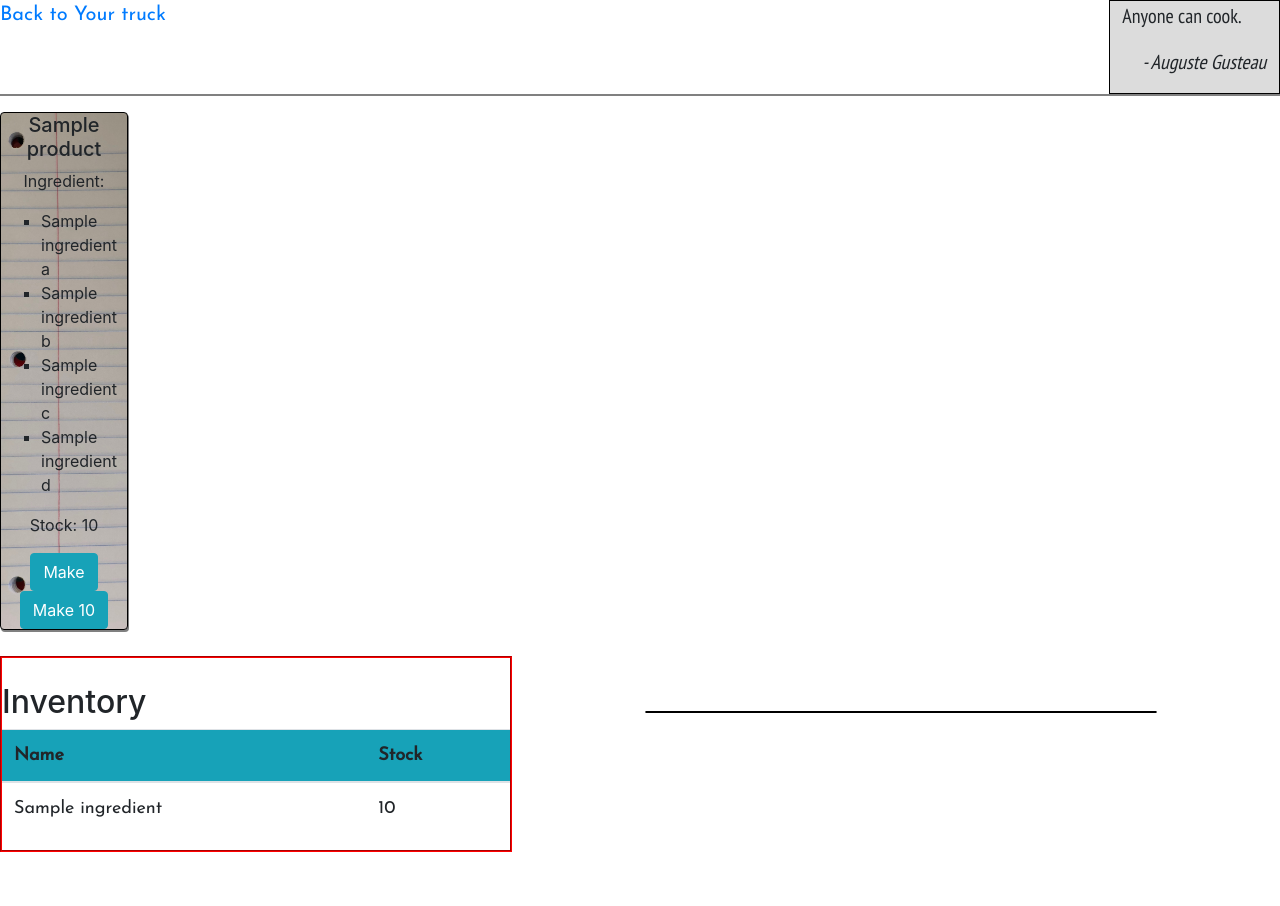
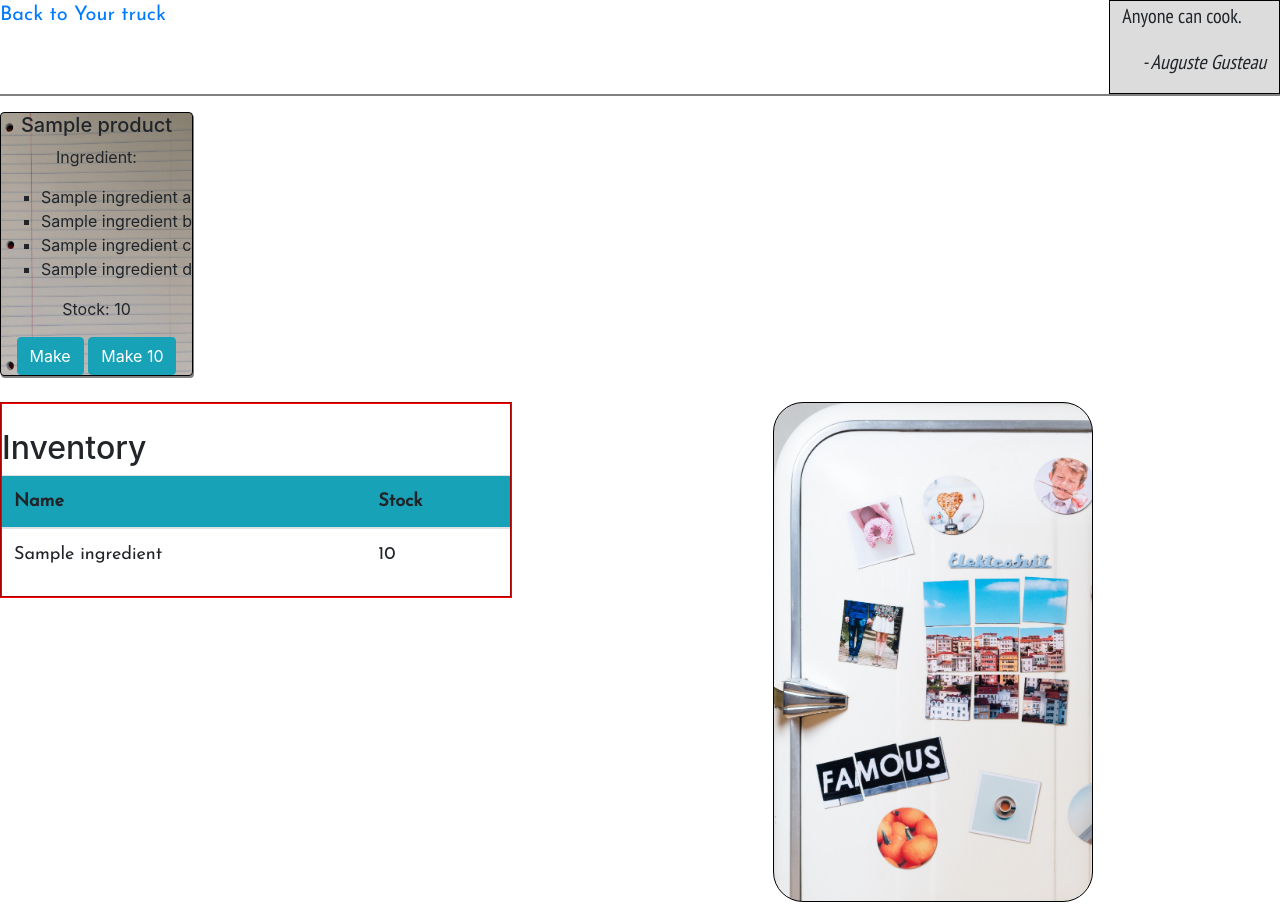
Before and after one commit to BiTheDev/Project_one, a Django app: template apps/Food_Truck/templates/cook.html in a window 1280 px wide. Before the commit the page ends 852 px from the top, so only its background shows below. Run offline with Django 3.2, Linux system fonts and the light colour scheme; the template is opened without the code that fills it: most values are stand-ins (such as "Sample title", 1, 10 or a date in 2020); some libraries are stand-ins or nearby versions.

Commit message:
new style

```diff
--- /dev/null
+++ b/apps/Food_Truck/static/JS/cook.js
@@ -0,0 +1,13 @@
+$(document).ready(function(){
+    $("#fridge-open").click(function(){
+        $("#fridge-open").toggle();
+        $("#fridge").toggle();
+    });
+})
+
+$(document).ready(function(){
+    $("#close").click(function(){
+        $("#fridge").toggle();
+        $("#fridge-open").toggle();
+    });
+})
--- a/apps/Food_Truck/static/css/cook.css
+++ b/apps/Food_Truck/static/css/cook.css
@@ -37,7 +37,6 @@ hr{
     display: inline-block !important;
     vertical-align: top !important;
     text-align: center;
-    width:10%;
     border:1px groove black !important;
     box-shadow: 1px 2px gray;
     font-size: 16px;
@@ -54,15 +53,29 @@ form{
 }
 
 #Inventory{
+    vertical-align: top;
     display: inline-block;
     width:40%;
     border:2px groove red;
 }
 
 #fridge{
+    background-image: url('../img/fridge-inside.jpg');
+    background-size:cover;
     display: inline-block;
-    margin-left:10%;
-    width:40%;
+    margin-left:20%;
+    width:25%;
+    height:500px;
+    border:1px solid black;
+    border-radius: 30px;
+}
+#fridge-open{
+    background-image: url('../img/fridge-outside.jpg');
+    background-size:cover;
+    display: inline-block;
+    margin-left:20%;
+    width:25%;
+    height:500px;
     border:1px solid black;
     border-radius: 30px;
 }
@@ -71,3 +84,18 @@ form{
     display: block;
     margin-top: 2%;
 }
+
+
+.bottom_card{
+    display: inline-block;
+    width:20% !important;
+    border:1px solid black;
+    margin: 3%;
+    text-align: center;
+    border-radius: 20px;
+}
+
+#close{
+    display: block;
+    margin-left: 40%;
+}
--- a/apps/Food_Truck/templates/cook.html
+++ b/apps/Food_Truck/templates/cook.html
@@ -6,6 +6,8 @@
 	<link rel="stylesheet" type="text/css" href="{% static 'css/cook.css' %}">
 	<link rel="stylesheet" href="https://maxcdn.bootstrapcdn.com/bootstrap/4.0.0/css/bootstrap.min.css" integrity="sha384-Gn5384xqQ1aoWXA+058RXPxPg6fy4IWvTNh0E263XmFcJlSAwiGgFAW/dAiS6JXm" crossorigin="anonymous">
 	<link href="https://fonts.googleapis.com/css?family=Josefin+Sans|PT+Sans+Narrow" rel="stylesheet">
+	<script type="text/javascript" src="https://ajax.googleapis.com/ajax/libs/jquery/3.3.1/jquery.min.js"></script>
+	<script type="text/javascript" src="{% static 'JS/cook.js' %}"></script>
 </head>
 <body>
 	<div id="link">
@@ -18,7 +20,7 @@
 		{% if messages %}
       		{% for message in messages %}
       			{% if message.level == DEFAULT_MESSAGE_LEVELS.WARNING %}
-      				<p style="color : red">{{message}}</p>
+      				<p style="color: red;">{{message}}</p>
       			{% endif %}
       		{% endfor %}
 		{% endif %}
@@ -77,8 +79,13 @@
 		</tbody>
 		</table>
 		</div>
-		<div id="fridge">
-
+		<button id="fridge-open"></button>
+		<div id="fridge" style="display: none;">
+				<button id="close">Close Fridge</button>
+			<div class="bottom_card">
+				<h5>Item name</h5>
+				<p>DESC</p>
+			</div>
 		</div>
 	</div>
 </body>
```
Also changed, not shown: apps/Food_Truck/static/img/fridge-inside.jpg (added), apps/Food_Truck/static/img/fridge-outside.jpg (added), db.sqlite3, 3 other files.
